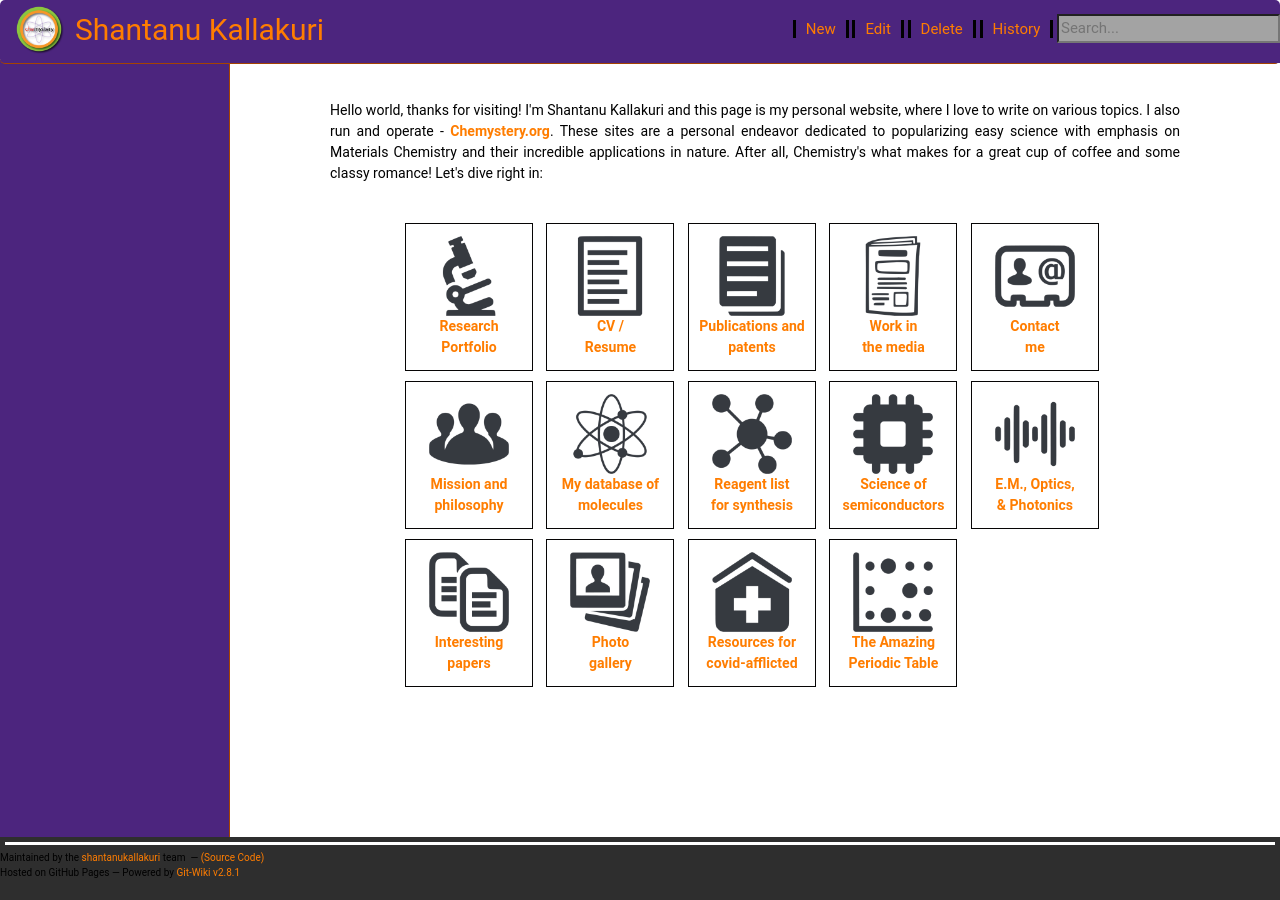
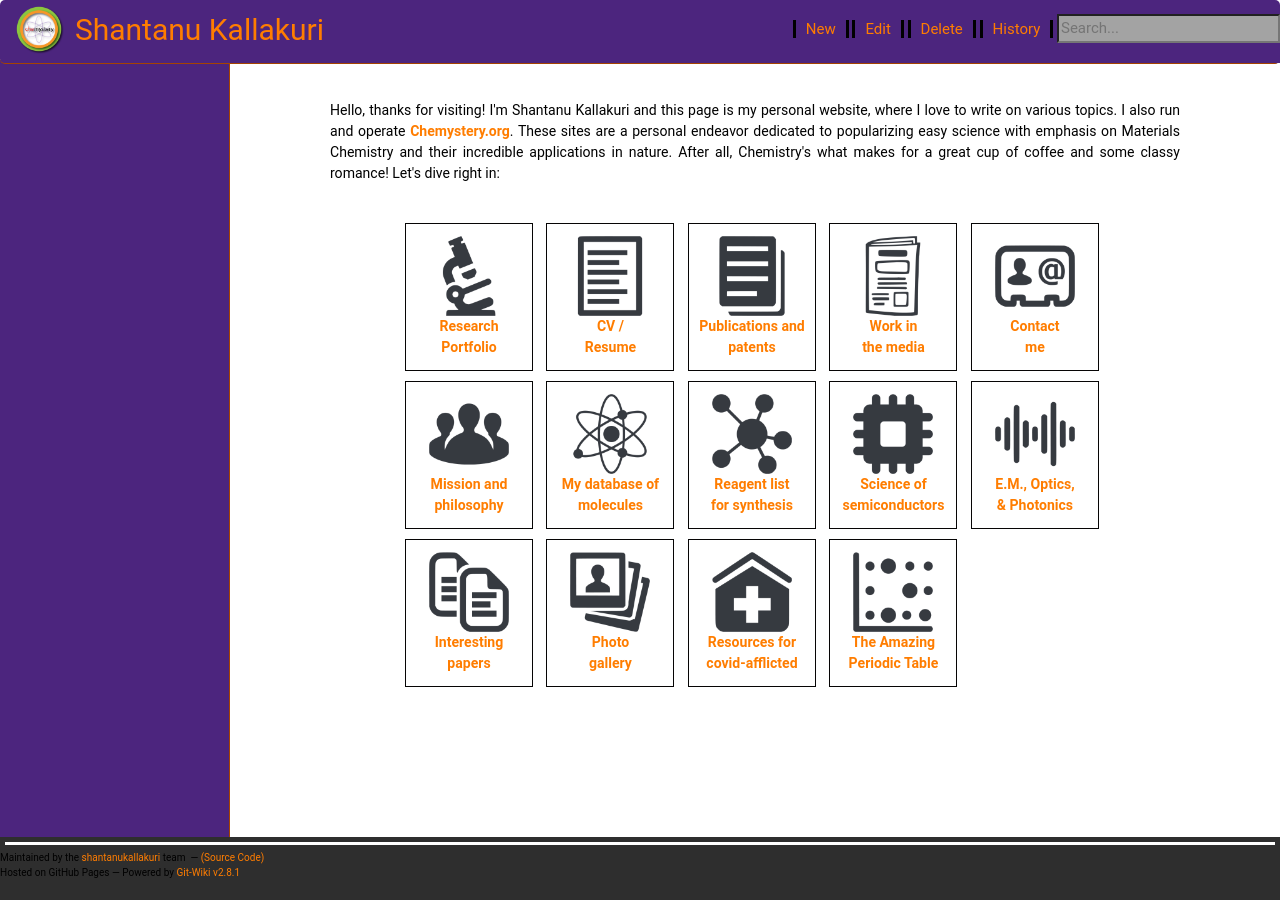
Before and after one commit to shantanukallakuri/shantanukallakuri.github.io, a Jekyll site: the page built from index.md, in a window 1280 px wide. Built offline with Jekyll 4.4.1, drawn with Linux system fonts in a browser that asks for light colours; nearby versions of some CDN libraries.

Commit message:
#0023 - 091624 - Updated Thesis

```diff
--- a/index.md
+++ b/index.md
@@ -1,7 +1,7 @@
 ---
 title: main page
 ---
-<p style="text-align:justify;"> Hello world, thanks for visiting! I'm Shantanu Kallakuri and this page is my personal website, where I love to write on various topics. I also run and operate - <a href="https://www.chemystery.org/" target="_blank"><b>Chemystery.org</b></a>. These sites are a personal endeavor dedicated to popularizing easy science with emphasis on Materials Chemistry and their incredible applications in nature. After all, Chemistry's what makes for a great cup of coffee and some classy romance! Let's dive right in:</p>
+<p style="text-align:justify;"> Hello, thanks for visiting! I'm Shantanu Kallakuri and this page is my personal website, where I love to write on various topics. I also run and operate <a href="https://www.chemystery.org/" target="_blank"><b>Chemystery.org</b></a>. These sites are a personal endeavor dedicated to popularizing easy science with emphasis on Materials Chemistry and their incredible applications in nature. After all, Chemistry's what makes for a great cup of coffee and some classy romance! Let's dive right in:</p>
 
 <div class="wiki-mainpage-column-second">
 
```
